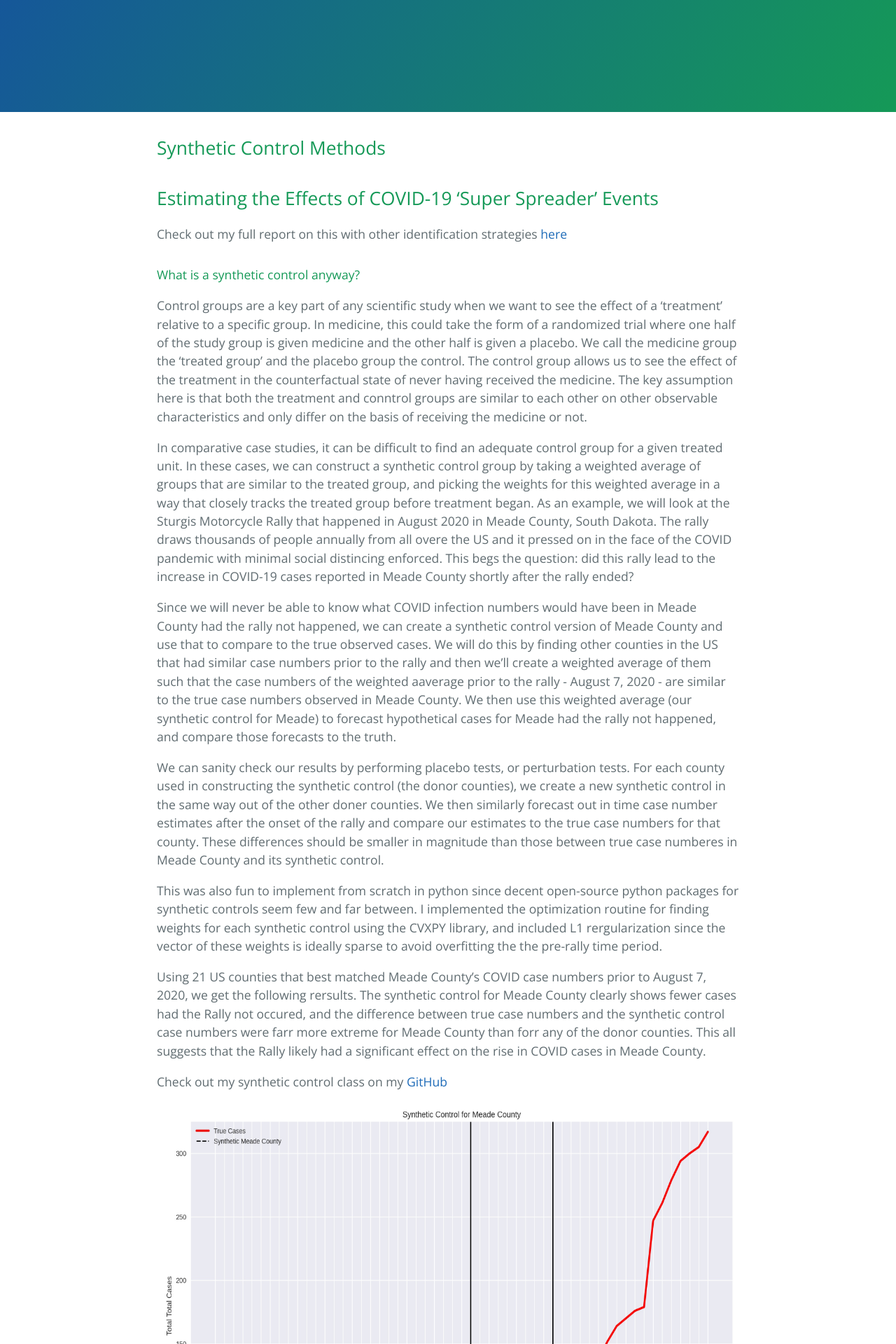
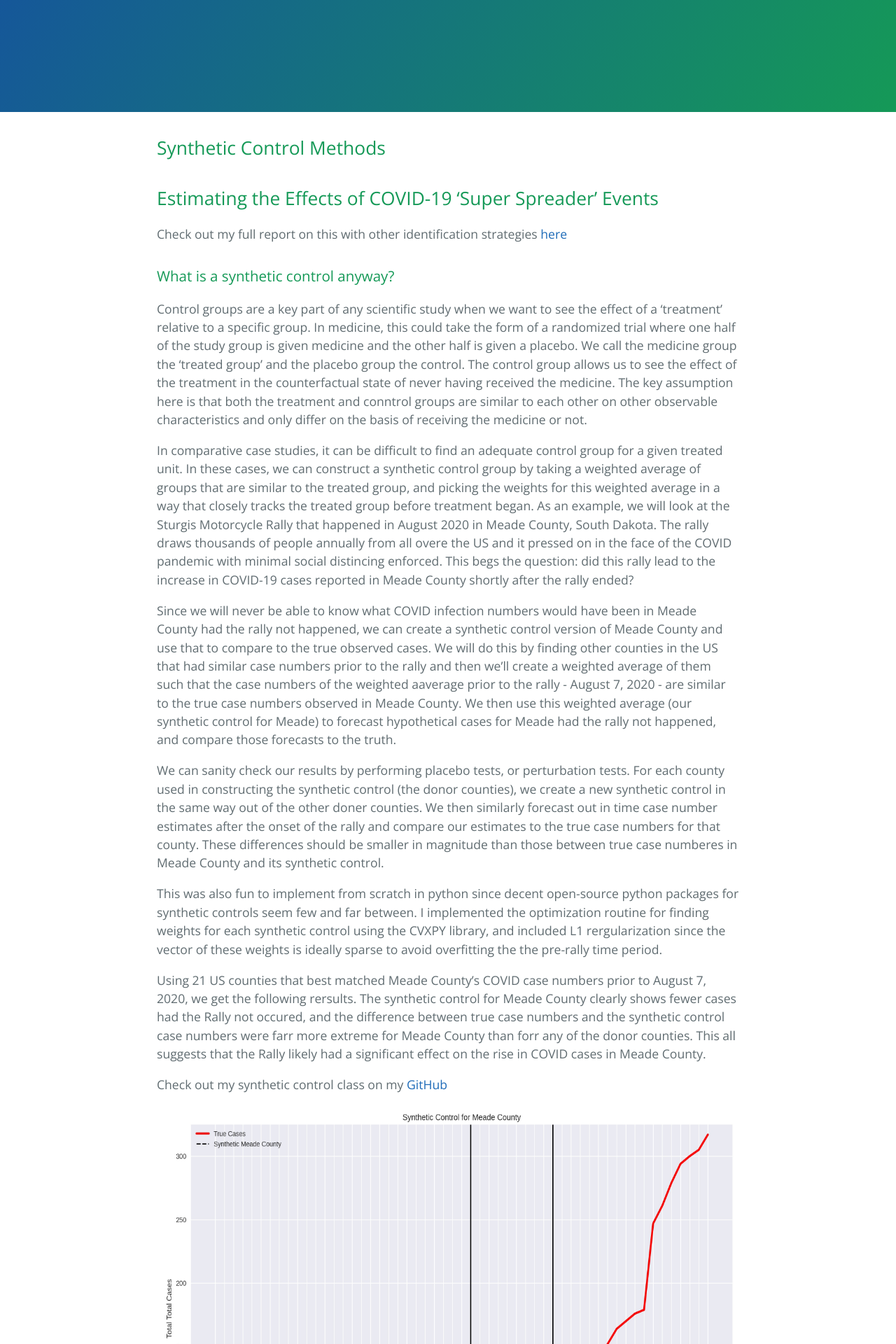
Before and after one commit to walkerhughes/portfolio, a Jekyll site: the page built from synth.md, in a window 1280 px wide. Shown: the top 1920 px of the page at 70% size. Built offline with Jekyll 4.4.1, drawn with Linux system fonts in a browser that asks for light colours; our own code applies the rules of GitHub Pages for plain Markdown files.

```diff
--- a/synth.md
+++ b/synth.md
@@ -7,7 +7,7 @@ layout: default
 
 <p>Check out my full report on this with other identification strategies <a href="./econ488.pdf">here</a></p>
 
-#### What is a synthetic control anyway?
+### What is a synthetic control anyway?
 
 Control groups are a key part of any scientific study when we want to see the effect of a 'treatment' relative to a specific group. In medicine, this could take the form of a randomized trial where one half of the study group is given medicine and the other half is given a placebo. We call the medicine group the 'treated group' and the placebo group the control. The control group allows us to see the effect of the treatment in the counterfactual state of never having received the medicine. The key assumption here is that both the treatment and conntrol groups are similar to each other on other observable characteristics and only differ on the basis of receiving the medicine or not.
 
```
